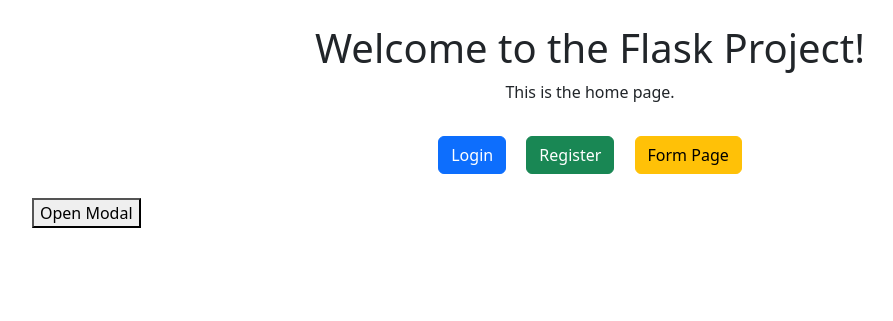
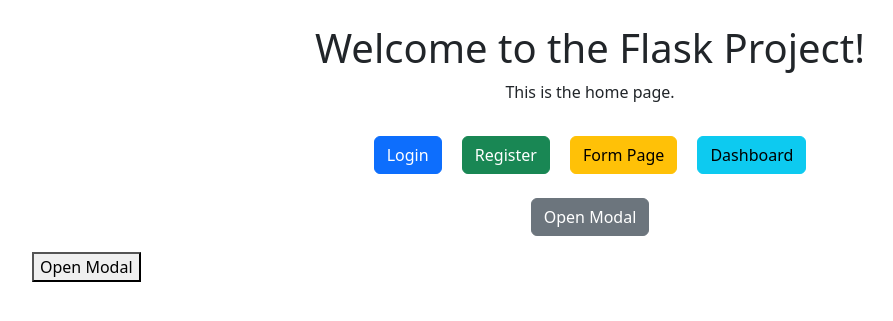
Before and after one commit to LoganMiranowskiF25/miniproject3LoganMiranowski, a Flask app: page / in a window 1280 px wide. Shown: the part 56-377 px from the top of the page, without its empty margins (50-943 px from the left). Run offline with Flask 3, Linux system fonts and the light colour scheme.

Commit message:
Finalized index.html

```diff
--- a/templates/index.html
+++ b/templates/index.html
@@ -8,7 +8,12 @@
         <div class="mt-4">
             <a href="/login" class="btn btn-primary m-2">Login</a>
             <a href="/register" class="btn btn-success m-2">Register</a>
-            <a href="/form_page" class="btn btn-warning m-2">Form Page</a>
+            <a href="/form" class="btn btn-warning m-2">Form Page</a>
+            <a href="/dashboard" class="btn btn-info m-2">Dashboard</a>
         </div>
+
+        <button class="btn btn-secondary mt-3" data-bs-toggle="modal" data-bs-target="#exampleModal">
+            Open Modal
+        </button>
     </div>
 {% endblock %}
```
